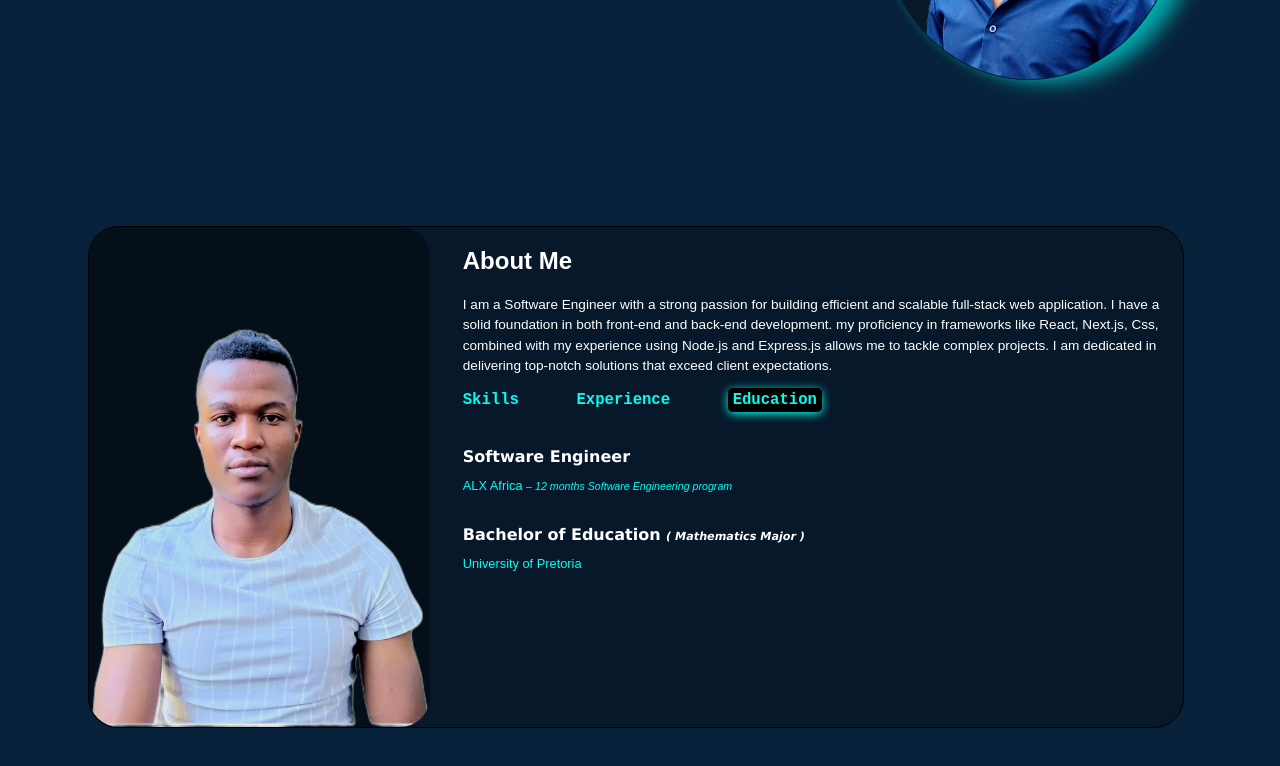
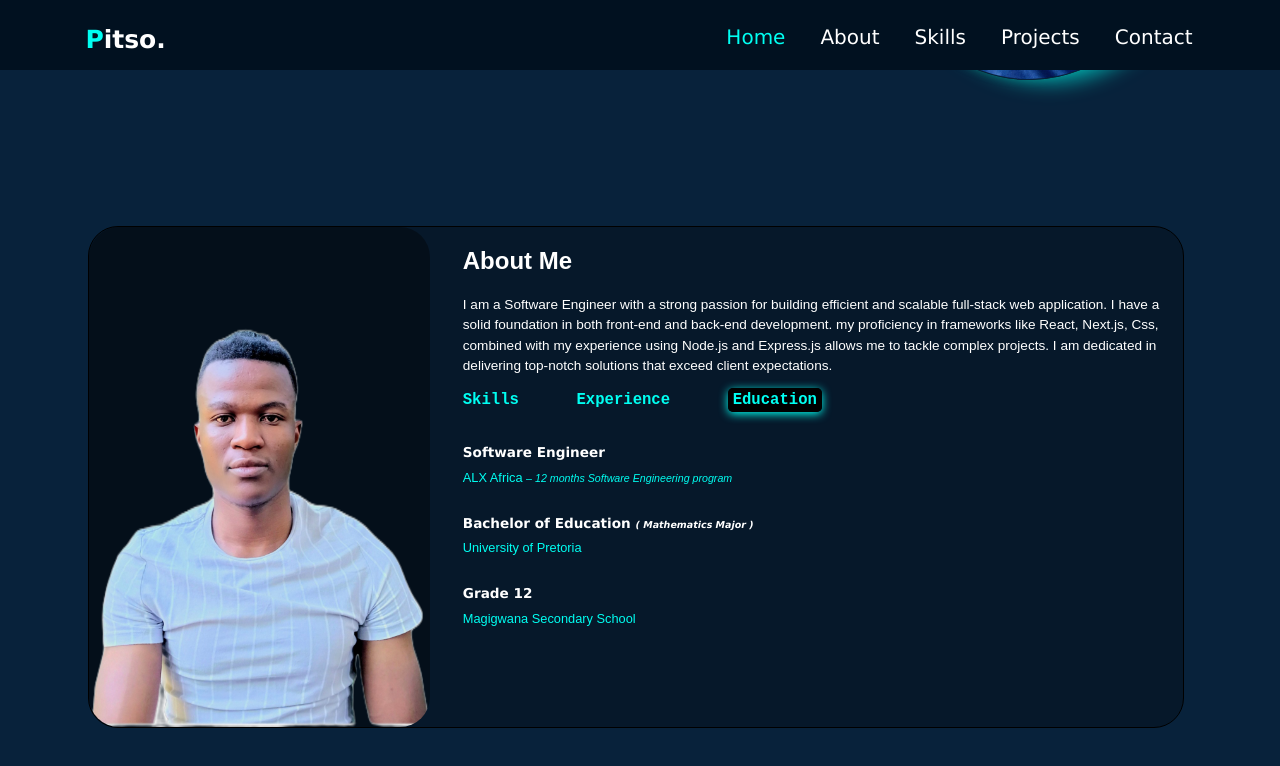
Before and after one commit to deco775/portfolio_2, a React (Vite) app: page / in a window 1280 px wide. Both pictures are taken after a click on the link "Education". Shown: the part 437-1203 px from the top of the page. Built offline with nearby package versions, Linux system fonts and the light colour scheme.

Commit message:
my portfolio

```diff
--- a/src/About/About.jsx
+++ b/src/About/About.jsx
@@ -67,6 +67,8 @@ export default function About({ innerRef }) {
                             <p className={styles.qualifiDesc} >ALX Africa <small> – 12 months Software Engineering program</small></p>
                             <p className={styles.qualification}>Bachelor of Education <small>( Mathematics Major )</small> </p>
                             <p className={styles.qualifiDesc}>University of Pretoria</p>
+                            <p className={styles.qualification} >Grade 12</p>
+                            <p className={styles.qualifiDesc}>Magigwana Secondary School</p>
                         </div>
                     )}
                 </div>
--- a/src/About/About.module.css
+++ b/src/About/About.module.css
@@ -109,6 +109,7 @@
 .qualification{
     font-family: verdana;
     font-weight: bold;
+    font-size: 85%;
 }
 .qualifiDesc{
     color: #00fff2;
--- a/src/Contact/Contact.module.css
+++ b/src/Contact/Contact.module.css
@@ -5,7 +5,6 @@
     justify-content: center;
     font-size: 150%;
     padding: auto;
-    padding-bottom: 1%;
     padding-block: 8%;
 }
 .contactContainer h2{
--- a/src/Navbar.jsx
+++ b/src/Navbar.jsx
@@ -1,71 +1,4 @@
-//import { useState } from "react";
 
-/*const Nav = ({ active: currentSection }) => {
-  const [isOpen, setIsOpen] = useState(false);
-  const [active, setActive] = useState("home");
-
-  const handleClick = (section) => {
-    setActive(section);
-  };
-
-
-  const linkStyle = (name) => ({
-    color: active === name ? "#00fff2" : "white",
-  });
-
-  return (
-    <nav className="navbar" id="home">
-      <div className="nav-container">
-        <h1 className="logo">Pitso.</h1>
-
-        {/* Hamburger Menu Button }
-        <button className="hamburger" onClick={() => setIsOpen(!isOpen)}>
-          {isOpen ? "✖" : "☰"}
-        </button>
-
-        {/* Navbar Links }
-        <ul className={`nav-links ${isOpen ? "open" : ""}`}>
-          <li><a href="#home" onClick={() => handleClick("home")} style={linkStyle("home")} className={currentSection === 'home' ? 'active' : ''} >Home</a></li>
-          <li><a href="#about" onClick={() => handleClick("about")} style={linkStyle("about")} className={currentSection === 'about' ? 'active' : ''} >About</a></li>
-          <li><a href="#skills" onClick={() => handleClick("skills")} style={linkStyle("skills")} className={currentSection === 'skills' ? 'active' : ''} >Skills</a></li>
-          <li><a href="#projects" onClick={() => handleClick("projects")} style={linkStyle("projects")} className={currentSection === 'projects' ? 'active' : ''} >Projects</a></li>
-          <li><a href="#contact" onClick={() => handleClick("contact")} style={linkStyle("contact")} className={currentSection === 'contact' ? 'active' : ''} >Contact</a></li>
-        </ul>
-      </div>
-    </nav>
-  );
-};
-
-const Nav = ({ active: currentSection }) => {
-  const [isOpen, setIsOpen] = useState(false);
-
-  const linkStyle = (name) => ({
-    color: currentSection === name ? "#00fff2" : "white",
-  });
-
-  return (
-    <nav className="navbar">
-      <div className="nav-container">
-        <h1 className="logo">Pitso.</h1>
-
-        <button className="hamburger" onClick={() => setIsOpen(!isOpen)}>
-          {isOpen ? "✖" : "☰"}
-        </button>
-
-        <ul className={`nav-links ${isOpen ? "open" : ""}`}>
-          <li><a href="#home" style={linkStyle("home")} className={currentSection === 'home' ? 'active' : ''}>Home</a></li>
-          <li><a href="#about" style={linkStyle("about")} className={currentSection === 'about' ? 'active' : ''}>About</a></li>
-          <li><a href="#skills" style={linkStyle("skills")} className={currentSection === 'skills' ? 'active' : ''}>Skills</a></li>
-          <li><a href="#projects" style={linkStyle("projects")} className={currentSection === 'projects' ? 'active' : ''}>Projects</a></li>
-          <li><a href="#contact" style={linkStyle("contact")} className={currentSection === 'contact' ? 'active' : ''}>Contact</a></li>
-        </ul>
-      </div>
-    </nav>
-  );
-};
-
-
-export default Nav; */
 import { useEffect, useState } from "react";
 
 const Nav = ({ active: currentSection }) => {
@@ -73,16 +6,26 @@ const Nav = ({ active: currentSection }) => {
   const [showNav, setShowNav] = useState(true);
   const [lastScrollY, setLastScrollY] = useState(0);
 
-  const controlNavbar = () => {
-    if (window.scrollY < lastScrollY) {
-      setShowNav(true); // scrolling up
-    } else {
-      setShowNav(false); // scrolling down
-    }
-    setLastScrollY(window.scrollY);
-  };
+  useEffect(() => {
+    const controlNavbar = () => {
+      const currentScrollY = window.scrollY;
+      const homeHeight = document.getElementById("home")?.offsetHeight || 0;
 
-  useEffect(() => {
+      if (currentScrollY <= homeHeight) {
+        // Still inside home section
+        if (currentScrollY > lastScrollY) {
+          setShowNav(false); // scrolling up in home
+        } else {
+          setShowNav(true); // scrolling down in home
+        }
+      } else {
+        // Past home section: always show
+        setShowNav(true);
+      }
+
+      setLastScrollY(currentScrollY);
+    };
+
     window.addEventListener("scroll", controlNavbar);
     return () => window.removeEventListener("scroll", controlNavbar);
   }, [lastScrollY]);
--- a/src/index.css
+++ b/src/index.css
@@ -7,27 +7,26 @@ section {
 .navbar {
   position: fixed;
   top: 0;
-  width: 90%;
-  background-color: #08223b;
+  width: 100%;
+  background-color: #011120;
   padding: 15px;
-  height: 30px;
-  margin-left: 5%;
-  margin-right: 3%;
+  height: 40px;
+  margin-left: -8px;
   z-index: 1000;
-  transition: transform 0.4s ease-in-out;
+  transition: transform 0.3s ease-in-out;
 }
+
 .navbar.hide {
-   transform: translate(0px, -100px);
+  transform: translateY(-100%);
 }
 
 .navbar.show {
-  transform: translate(0px, 0px);
+  transform: translateY(0);
 }
 
 .nav-container {
   display: flex;
   justify-content: space-between;
-  max-width: 1200px;
   margin: auto;
   font-family: lucida sans;
   margin-top: 10px;
@@ -37,6 +36,7 @@ section {
   color: white;
   font-size: 25px;
   font-weight: bold;
+  margin-left: 5.5%;
 }
 .logo::first-letter{
   color: #00fff2;
@@ -48,7 +48,7 @@ section {
   display: flex;
   gap: 35px;
   margin-top: 0;
-  margin-right: 5%;
+  margin-right: 8%;
   margin-bottom: 3px;
 }
 
@@ -131,5 +131,9 @@ section {
   .nav-links li {
     margin: 10px 0;
   }
-
 }
+@media(max-width:910px){
+    .nav-links a.active{
+      color: #7e0000;
+}
+}
```
Also changed, not shown: 2 other files (tests, documents, lock files or other folders).
